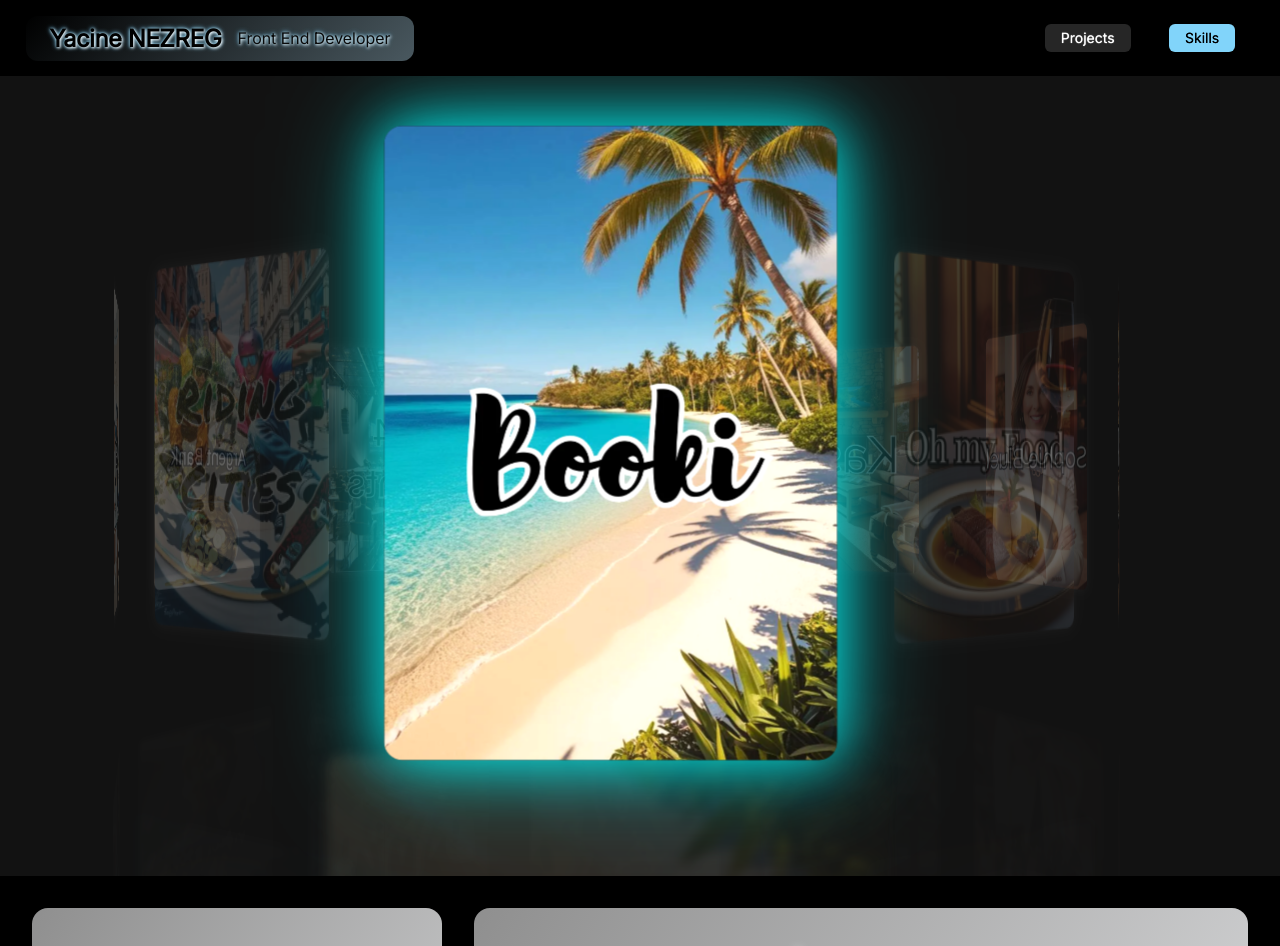
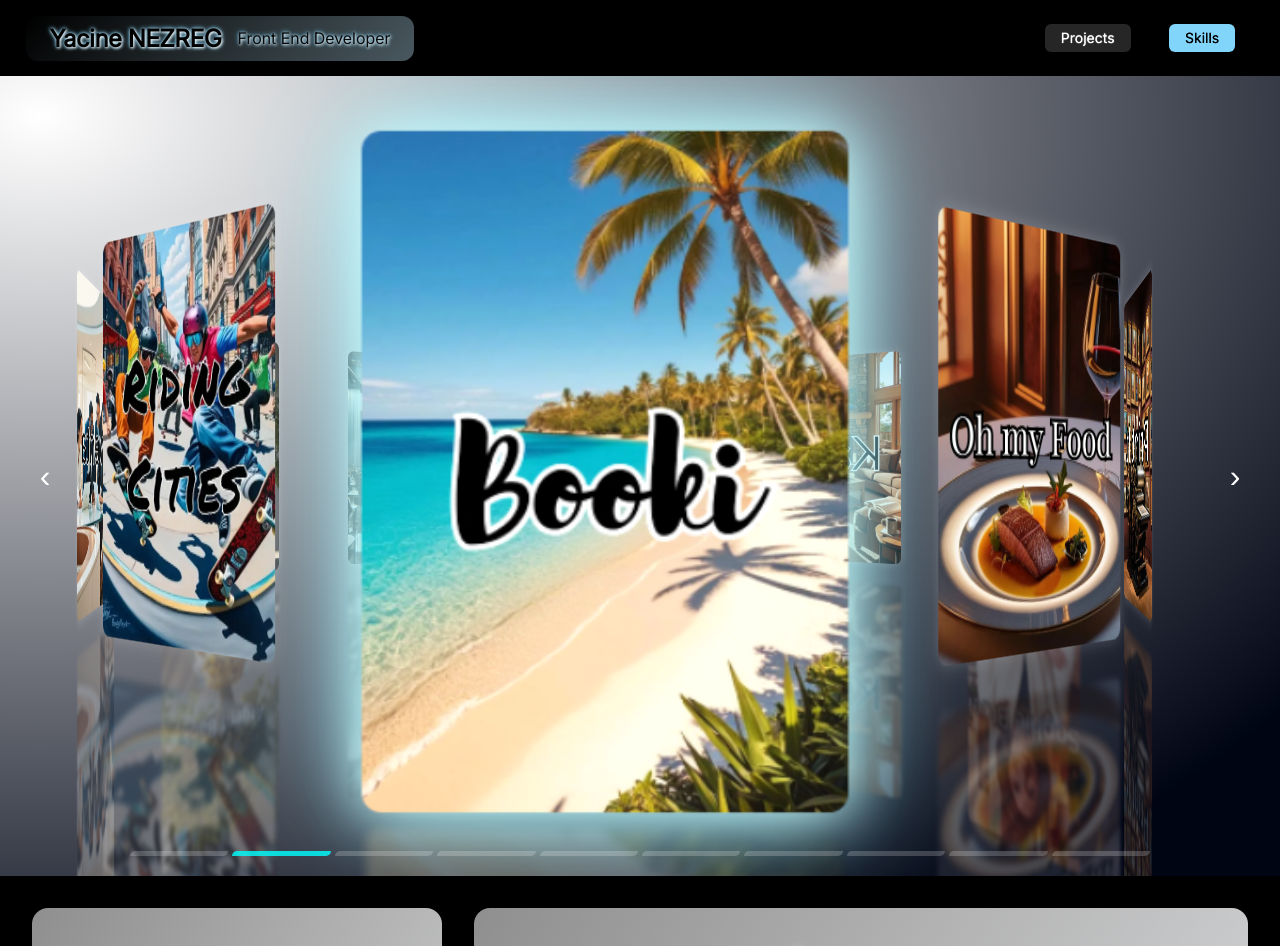
Before and after one commit to Koryas57/P12-my-portfolio, a React (Vite) app: page / in a window 1280 px wide. Shown: the top 946 px of the page. Built offline with nearby package versions, Linux system fonts and the light colour scheme; no server answers.

Commit message:
feat: finalize carousel design with elegant radial background

```diff
--- a/src/components/Carousel/Carousel3D.scss
+++ b/src/components/Carousel/Carousel3D.scss
@@ -1,18 +1,23 @@
 .carousel3d-container {
-  perspective: 1500px;
+  perspective: 1100px;
   width: 100%;
   height: 100vh;
   display: flex;
   align-items: center;
   justify-content: center;
   overflow: hidden;
-  background-color: #121212; /* Fond noir */
+  background: radial-gradient(
+    farthest-corner at 40px 40px,
+    rgb(255, 255, 255) 0%,
+    rgb(0, 5, 20) 90%
+  );
 }
 
 .carousel3d {
   position: relative;
   width: 300px;
   height: 400px;
+  transform-origin: center;
   transform-style: preserve-3d;
   transition: transform 1s ease-in-out;
 }
@@ -54,19 +59,20 @@
     background-image: var(--image-url);
     background-size: cover;
     background-position: center;
-    transform: scaleY(-1) scale(0.8); /* Applique le scale par défaut */
     filter: opacity(0.3) blur(3px); /* Transparence et flou pour le reflet */
     z-index: -1; /* Place le reflet derrière */
     border-radius: 8px; /* Respecte le radius de l'image principale */
-    transition: transform 1s ease, opacity 0.5s ease; /* Transition fluide */
+    transition: transform 1s ease, opacity 1s ease; /* Transition fluide */
   }
 
   &:not(.active) {
-    opacity: 0.2; /* Images non actives plus transparentes */
+    opacity: 1; /* Images non actives plus transparentes */
 
     a::after {
-      transform: scaleY(-1) scale(0.8); /* Réduction du reflet pour les non-actives */
-      opacity: 0.2; /* Diminue la visibilité du reflet */
+      transform: scaleY(-1) scale(0.8);
+      top: 88%;
+      left: 0%;
+      width: 100%;
     }
   }
 
@@ -74,17 +80,17 @@
     opacity: 1;
     z-index: 1; /* Priorité sur les autres éléments */
     .card-content {
-      animation: floatingEffectActive 2s ease-in-out infinite;
+      animation: zoomingEffectActive 10.6s ease-in-out 1;
+      transition: all ease-in-out;
     }
     a img {
-      box-shadow: 0 0 30px rgba(0, 255, 255, 0.8),
-        0 0 60px rgba(0, 255, 255, 0.6); /* Effet néon lumineux */
+      box-shadow: 0 0 30px rgb(190 234 255), 0 0 60px rgb(129 212 250);
       filter: brightness(1.1); /* Mise en lumière */
-      transform: scale(1.25); /* Mise en avant légère */
+      transform: scale(1.05) rotateY(1turn) translateY(20px); /* Mise en avant légère */
     }
     a::after {
-      transform: scaleY(-1) scale(1.25); /* Le reflet suit le scale de l'image active */
-      opacity: 0.4; /* Augmente légèrement la visibilité */
+      transform: scaleY(-1) scale(0.82) rotateY(1turn); /* Le reflet suit le scale de l'image active */
+      top: 102%;
     }
   }
 }
@@ -93,19 +99,54 @@
   position: absolute;
   top: 50%;
   transform: translateY(-50%);
-  background: none;
+  background: rgba(255, 255, 255, 0);
   border: none;
   color: white;
   font-size: 2rem;
   cursor: pointer;
   z-index: 10;
+  border-radius: 50%;
+  width: 50px;
+  height: 50px;
+  display: flex;
+  align-items: center;
+  justify-content: center;
+  transition: background 0.3s ease;
+
+  &:hover {
+    background: rgba(255, 255, 255, 0.4);
+  }
 
   &.left {
-    left: 10px;
+    left: 20px;
   }
 
   &.right {
-    right: 10px;
+    right: 20px;
+  }
+}
+
+/* Barre de progression */
+.pagination-bar {
+  position: absolute;
+  bottom: 20px;
+  width: 80%;
+  height: 5px;
+  display: flex;
+  justify-content: space-between;
+  align-items: center;
+}
+
+.pagination-segment {
+  flex: 1;
+  height: 100%;
+  background: rgba(255, 255, 255, 0.2);
+  margin: 0 2px;
+  transition: background 0.3s ease;
+  border-radius: 150px 0;
+
+  &.active {
+    background: rgba(0, 255, 255, 0.8);
   }
 }
 
@@ -130,25 +171,28 @@
 /* Animation de flottement */
 @keyframes floatingEffect {
   0% {
-    transform: translateY(5px);
+    transform: translateY(1px);
   }
   50% {
-    transform: translateY(-2px);
+    transform: translateY(-1px);
   }
   100% {
-    transform: translateY(5px);
+    transform: translateY(1px);
   }
 }
 
 /* Animation de flottement de la carte active */
-@keyframes floatingEffectActive {
+@keyframes zoomingEffectActive {
   0% {
-    transform: translateY(5px);
+    transform: perspective(150px) translateZ(-190px);
   }
-  50% {
-    transform: translateY(-2px);
+  20% {
+    transform: perspective(150px) translateZ(10px);
+  }
+  90% {
+    transform: perspective(150px) translateZ(0px);
   }
   100% {
-    transform: translateY(5px);
+    transform: perspective(150px) translateZ(-25px);
   }
 }
--- a/src/components/Carousel/Carousel3D.tsx
+++ b/src/components/Carousel/Carousel3D.tsx
@@ -26,18 +26,19 @@ const images = [
 
 export const Carousel3D: React.FC = () => {
   const [angle, setAngle] = useState(0);
+  const [currentIndex, setCurrentIndex] = useState(0);
+  const [isPaused, setIsPaused] = useState(false); // Ajout pour gérer la pause après interaction
   const totalImages = images.length;
   const stepAngle = 360 / totalImages;
 
   // Configure l'URL pour le reflet dynamiquement
   useEffect(() => {
     const items = document.querySelectorAll('.carousel3d-item a');
-
     items.forEach((item) => {
-      const anchor = item as HTMLAnchorElement; // Cast explicite
+      const anchor = item as HTMLAnchorElement;
       const img = anchor.querySelector('img') as HTMLImageElement;
       if (img) {
-        const url = img.src; // Récupère l'URL de l'image
+        const url = img.src;
         anchor.style.setProperty('--image-url', `url(${url})`);
       }
     });
@@ -45,19 +46,47 @@ export const Carousel3D: React.FC = () => {
 
   // Gestion de la rotation automatique
   useEffect(() => {
+    if (isPaused) return; // Arrête la rotation automatique si elle est en pause
+
     const interval = setInterval(() => {
-      setAngle((prevAngle) => prevAngle + stepAngle); // Rotation automatique
-    }, 3500);
+      handleRotation('right');
+    }, 3000); // Rotation automatique toutes les 5 secondes
 
     return () => clearInterval(interval);
-  }, [stepAngle]);
+  }, [isPaused]);
+
+  // Gère la rotation et la pause automatique
+  const handleRotation = (direction: 'left' | 'right') => {
+    setIsPaused(true); // Met en pause l'auto-rotation
+
+    setAngle((prev) =>
+      direction === 'left' ? prev - stepAngle : prev + stepAngle
+    );
+    setCurrentIndex((prev) =>
+      direction === 'left'
+        ? (prev - 1 + totalImages) % totalImages
+        : (prev + 1) % totalImages
+    );
+
+    // Reprend l'auto-rotation après 5 secondes
+    setTimeout(() => {
+      setIsPaused(false);
+    }, 5000);
+  };
 
   return (
     <div className="carousel3d-container">
+      {/* Flèches de navigation */}
+      <button
+        className="carousel-control left"
+        onClick={() => handleRotation('left')}
+      >
+        ‹
+      </button>
       <div className="carousel3d" style={{ transform: `rotateY(${-angle}deg)` }}>
         {images.map((image, index) => {
           const theta = stepAngle * index;
-          const isActive = index === Math.round(angle / stepAngle) % totalImages;
+          const isActive = index === currentIndex;
 
           return (
             <div
@@ -76,6 +105,23 @@ export const Carousel3D: React.FC = () => {
           );
         })}
       </div>
+      <button
+        className="carousel-control right"
+        onClick={() => handleRotation('right')}
+      >
+        ›
+      </button>
+      {/* Barre de pagination avec vague */}
+      <div className="pagination-bar">
+        <div className="pagination-wave"></div>
+        {images.map((_, index) => (
+          <div
+            key={index}
+            className={`pagination-segment ${index === currentIndex ? 'active' : ''
+              }`}
+          ></div>
+        ))}
+      </div>
     </div>
   );
 };
--- a/src/components/Footer/Footer.tsx
+++ b/src/components/Footer/Footer.tsx
@@ -24,7 +24,7 @@ const technologies: Technology[] = [
   { name: 'Notion', url: 'https://cdn.jsdelivr.net/gh/devicons/devicon/icons/notion/notion-original.svg' },
   { name: 'Lighthouse', url: 'https://raw.githubusercontent.com/googlechrome/lighthouse/master/assets/lighthouse-logo.svg' },
   { name: 'Photoshop', url: 'https://upload.wikimedia.org/wikipedia/commons/a/af/Adobe_Photoshop_CC_icon.svg' },
-  { name: 'Canva', url: 'https://cdn.worldvectorlogo.com/logos/canva-1.svg' },
+  { name: 'Canva', url: 'https://www.edigitalagency.com.au/wp-content/uploads/Canva-icon-gradient-png-300x300.png' },
   { name: 'DaVinci Resolve', url: 'https://img.icons8.com/color/452/davinci-resolve.png' },
 ];
 
@@ -52,7 +52,7 @@ export const Footer: React.FC = () => {
         <a href="https://linkedin.com/" target="_blank" rel="noopener noreferrer" className="link">
           💼 LinkedIn
         </a>
-        <p>Copyright© 2024 Yacine Nezreg. Tous droits réservés.</p>
+        <p>Copyright© 2025 Yacine Nezreg. Tous droits réservés.</p>
       </div>
     </footer>
   );
```
